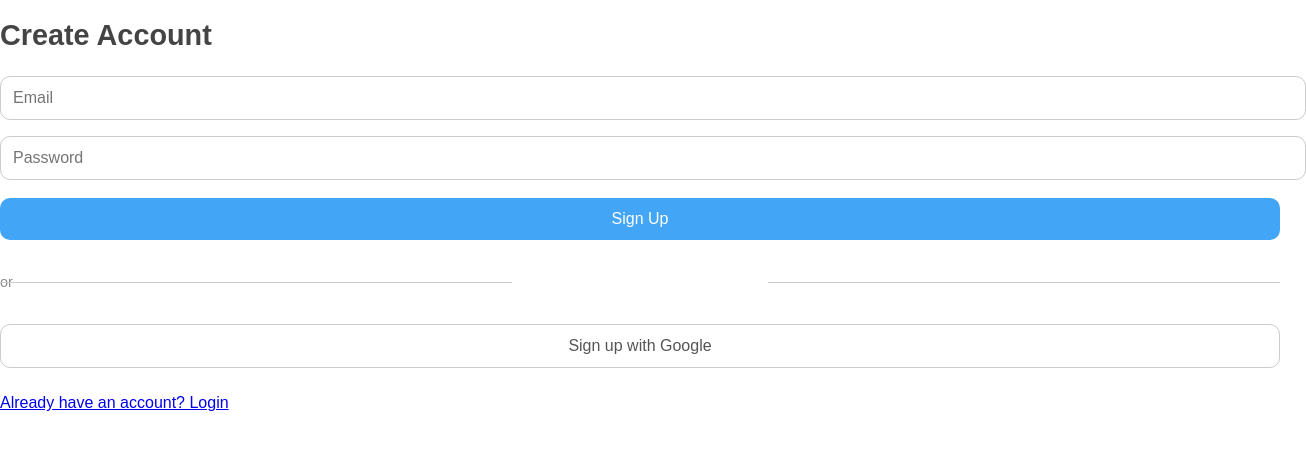
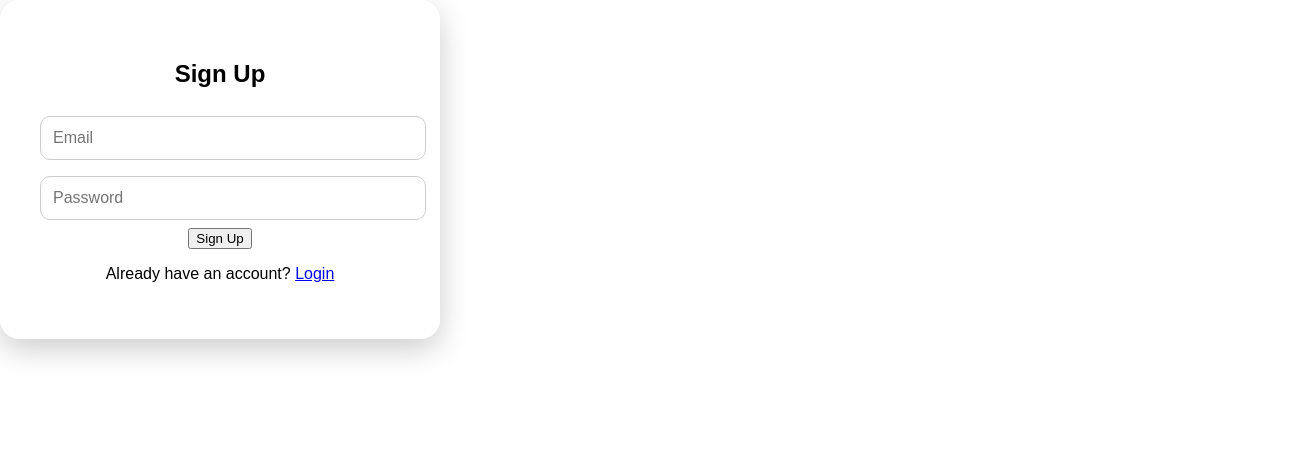
Before and after one commit to ReneePearlin/ESPxTrack_Mini_Project, a plain HTML site: page signup.html in a window 1280 px wide. Shown: the whole page, 1306 px wide, since content can reach past the window. Drawn offline with Linux system fonts and the light colour scheme.

Commit message:
Update signup.html

```diff
--- a/signup.html
+++ b/signup.html
@@ -2,21 +2,26 @@
 <html lang="en">
 <head>
   <meta charset="UTF-8">
-  <meta name="viewport" content="width=device-width, initial-scale=1.0">
-  <title>Fleet Tracker | Sign Up</title>
+  <title>Sign Up</title>
   <link rel="stylesheet" href="style.css">
-  <script type="module" src="signup.js" defer></script>
+  <script src="firebase.js"></script>
 </head>
-<body class="login-container">
-  <div class="login-box">
-    <h1>Create Account</h1>
-    <input type="email" id="signupEmail" placeholder="Email">
-    <input type="password" id="signupPassword" placeholder="Password">
-    <button class="primary-btn" id="signupBtn">Sign Up</button>
-    <div class="divider">or</div>
-    <button class="google-btn" id="googleSignInBtn">Sign up with Google</button>
-    <p id="status" class="status-msg"></p>
-    <p><a href="login.html">Already have an account? Login</a></p>
+<body>
+  <div class="auth-container">
+    <h2>Sign Up</h2>
+    <input type="email" id="email" placeholder="Email">
+    <input type="password" id="password" placeholder="Password">
+    <button onclick="signup()">Sign Up</button>
+    <p>Already have an account? <a href="login.html">Login</a></p>
   </div>
+  <script>
+    function signup() {
+      const email = document.getElementById('email').value;
+      const password = document.getElementById('password').value;
+      firebase.auth().createUserWithEmailAndPassword(email, password)
+        .then(() => location.href = 'main.html')
+        .catch(err => alert(err.message));
+    }
+  </script>
 </body>
 </html>
```
